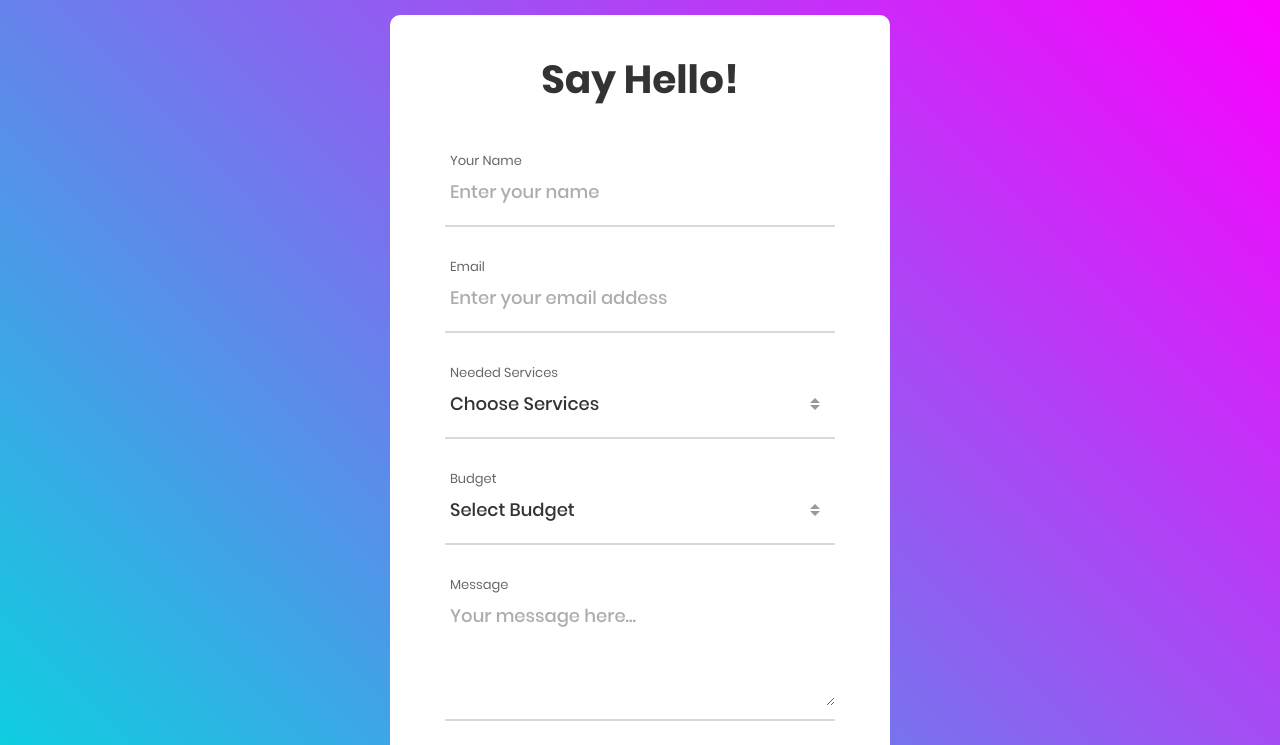
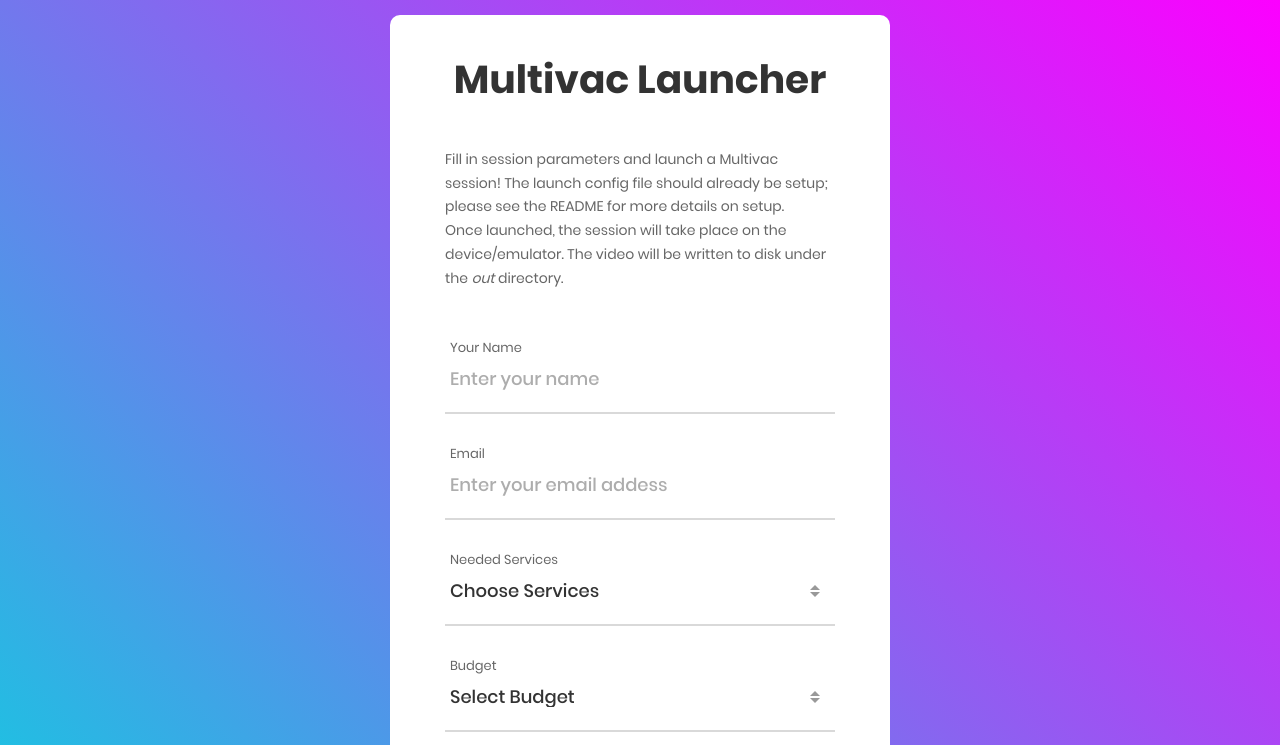
Before and after one commit to SirjanK/Multivac, a plain HTML site: page frontend/templates/index.html in a window 1280 px wide. Shown: the top 745 px of the page. Drawn offline with Linux system fonts and the light colour scheme; files that its build step writes are made by us from their sources; files whose address does not match are found by name.

Commit message:
Add title and subtitle

```diff
--- a/frontend/templates/css/main.css
+++ b/frontend/templates/css/main.css
@@ -184,6 +184,15 @@ iframe {
   padding-bottom: 44px;
 }
 
+.contact100-form-subtitle {
+  display: block;
+  font-family: Poppins-Regular;
+  font-size: 16px;
+  color: #333333;
+  line-height: 1.0;
+  text-align: left;
+  padding-bottom: 44px;
+}
 
 /*------------------------------------------------------------------
 [ Input ]*/
--- a/frontend/templates/index.html
+++ b/frontend/templates/index.html
@@ -32,7 +32,20 @@
 		<div class="wrap-contact100">
 			<form class="contact100-form validate-form">
 				<span class="contact100-form-title">
-					Say Hello!
+                    Multivac Launcher
+				</span>
+
+				<span class="contact100-form-subtitle">
+					<p>
+						Fill in session parameters and launch a Multivac session! The launch config
+						file should already be setup; please see the
+						<a href="https://github.com/SirjanK/Multivac/blob/master/README.md">README</a>
+						for more details on setup.
+					</p>
+                    <p>
+						Once launched, the session will take place on the device/emulator. The video will be written
+						to disk under the <i>out</i> directory.
+					</p>
 				</span>
 
 				<div class="wrap-input100 validate-input" data-validate="Name is required">
```
